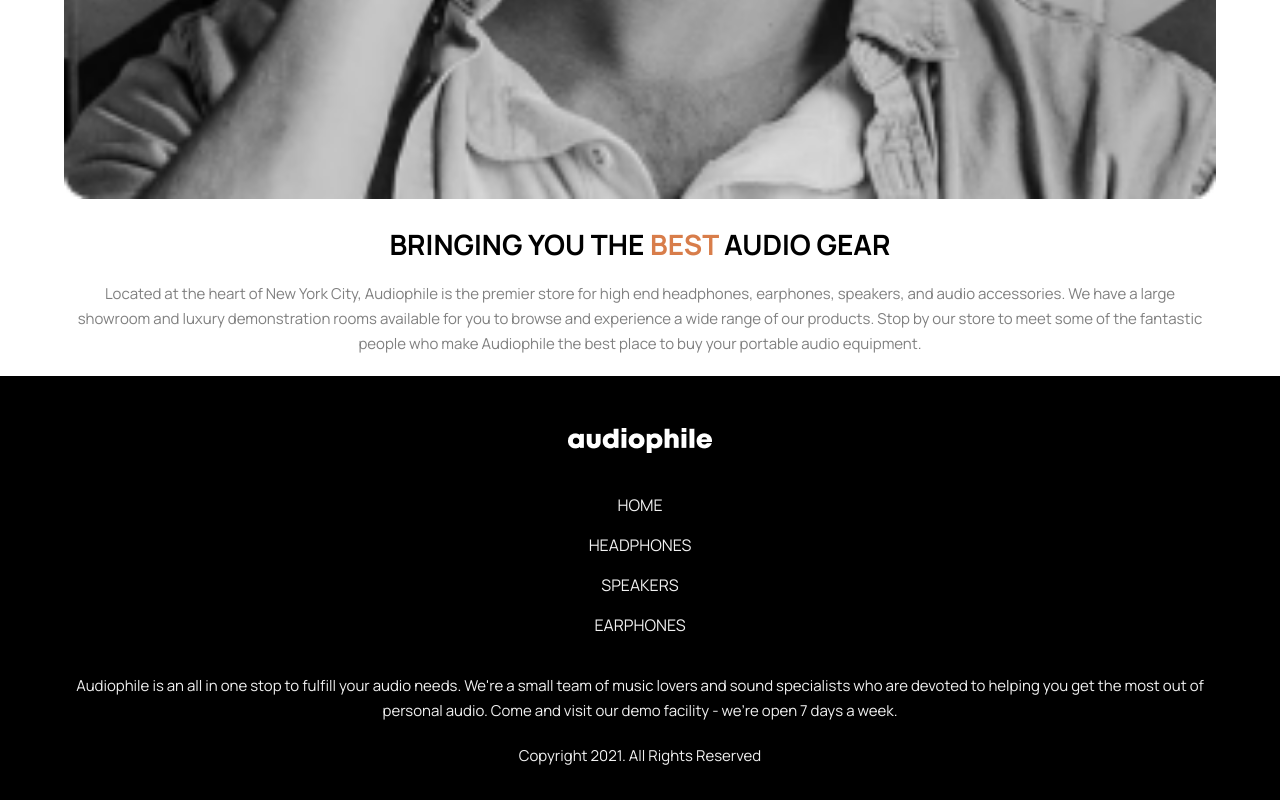
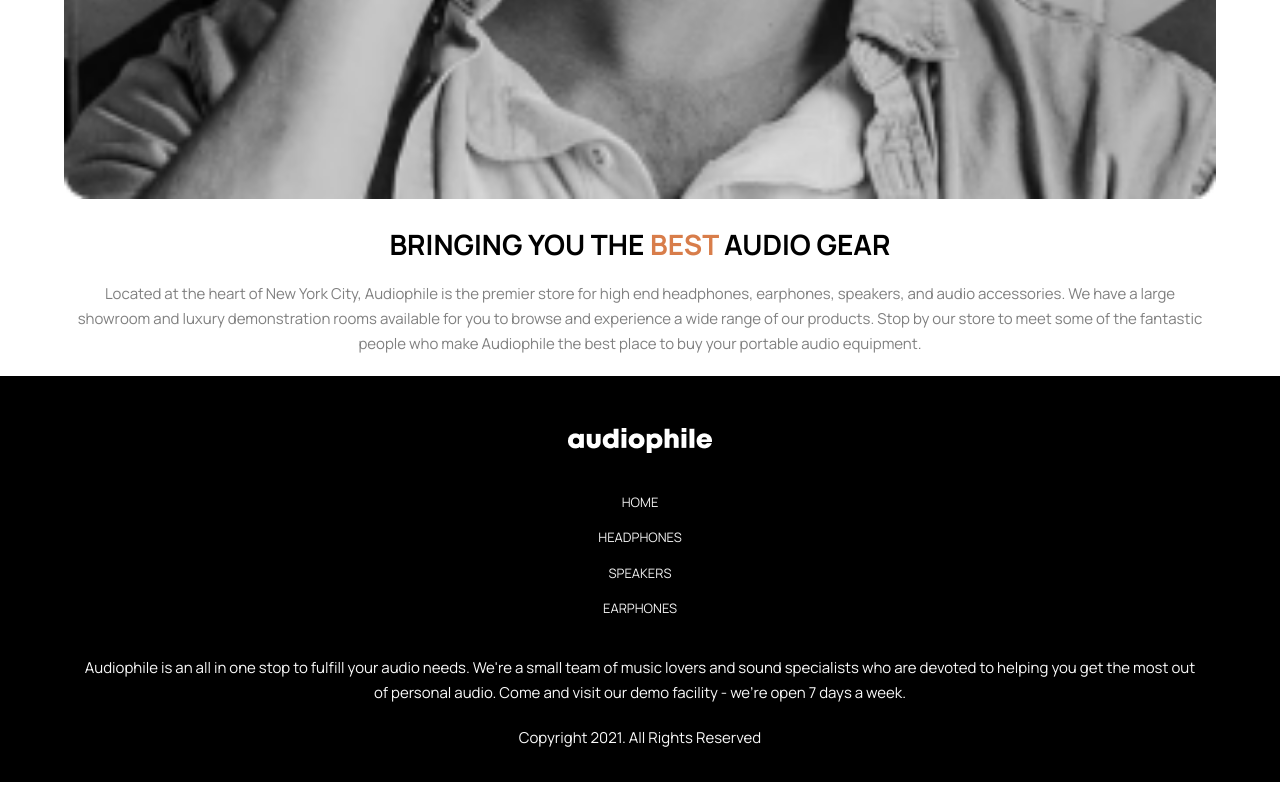
Before and after one commit to Cleve-keem/audiophile-ecommerce-webapp, a Next.js app: page / in a window 1280 px wide. Shown: the part 3947-4747 px from the top of the page. Built offline with nearby package versions, Linux system fonts and the light colour scheme.

Commit message:
adj: changed footer text color to grey

```diff
--- a/src/_components/Footer.tsx
+++ b/src/_components/Footer.tsx
@@ -8,20 +8,20 @@ export default function Footer() {
         <div className="flex flex-col items-center text-center">
           <Logo className="my-5" size="25" />
           <ul className="flex flex-col gap-4 uppercase my-5">
-            <li>
+            <li className="text-[13px]">
               <Link href="">Home</Link>
             </li>
-            <li>
+            <li className="text-[13px]">
               <Link href="">Headphones</Link>
             </li>
-            <li>
+            <li className="text-[13px]">
               <Link href="">speakers</Link>
             </li>
-            <li>
+            <li className="text-[13px]">
               <Link href="">earphones</Link>
             </li>
           </ul>
-          <p className="mt-4 mb-5 leading-text text-[15px]">
+          <p className="mt-4 mb-5 leading-text text-[15px] px-5 text-primary-grey">
             Audiophile is an all in one stop to fulfill your audio needs. We're
             a small team of music lovers and sound specialists who are devoted
             to helping you get the most out of personal audio. Come and visit
@@ -29,7 +29,9 @@ export default function Footer() {
           </p>
 
           <div>
-            <p className="text-[15px] leading-text">Copyright 2021. All Rights Reserved</p>
+            <p className="text-[15px] leading-text text-primary-grey">
+              Copyright 2021. All Rights Reserved
+            </p>
             <ul className="flex">
               <Link href=""></Link>
               <Link href=""></Link>
```
